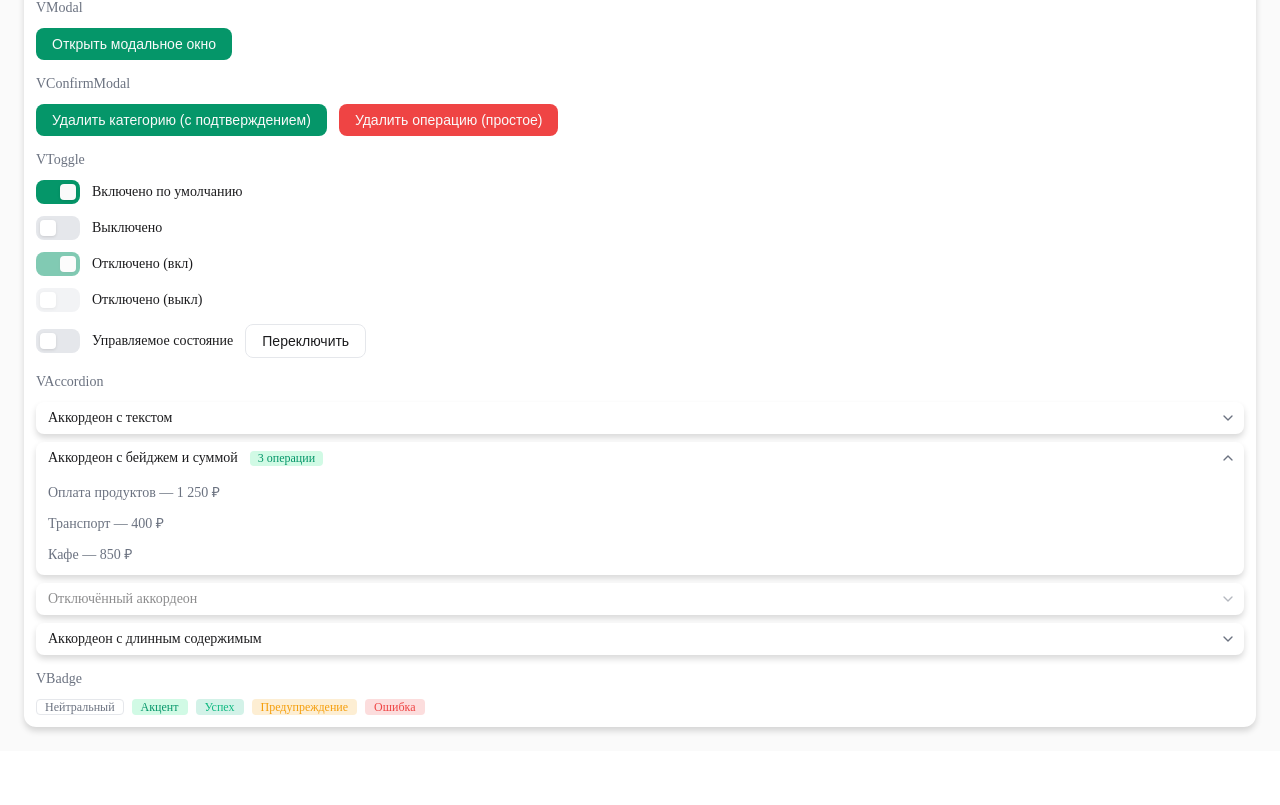
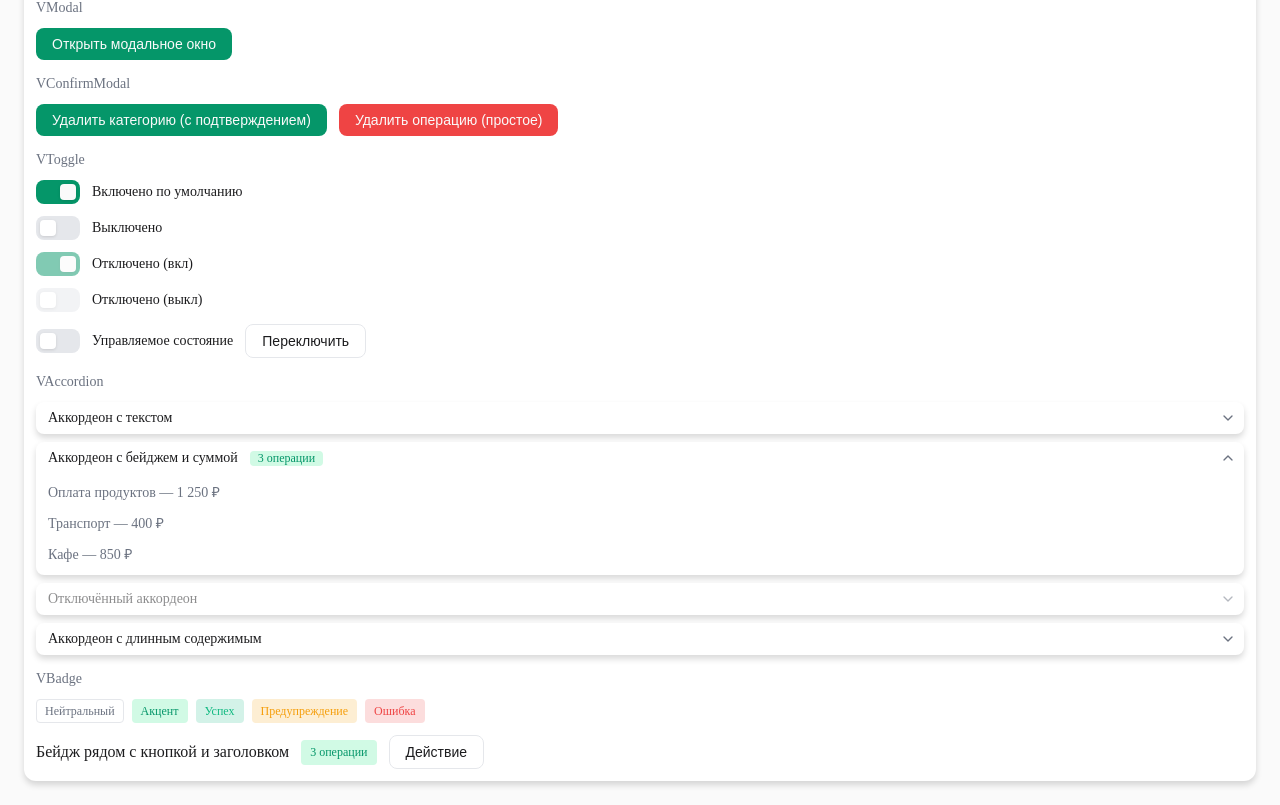
Before and after one commit to VladAvseev/my-budget-web, a React (Vite) app: page / in a window 1280 px wide. Shown: the part 799-1604 px from the top of the page. Before the commit the page ends 1550 px from the top, so only its background shows below. Built offline with nearby package versions, Linux system fonts and the light colour scheme.

Commit message:
update VBadge

```diff
--- a/src/shared/ui/UIExample/examples/VBadgeExample.tsx
+++ b/src/shared/ui/UIExample/examples/VBadgeExample.tsx
@@ -1,5 +1,6 @@
 import { useThemeStyles } from '@/shared/theme';
 import { VBadge } from '@/shared/ui/VBadge';
+import { VButton } from '@/shared/ui/VButton';
 
 export const VBadgeExample = () => {
   const styles = useThemeStyles();
@@ -16,6 +17,11 @@ export const VBadgeExample = () => {
         <VBadge variant="warning">Предупреждение</VBadge>
         <VBadge variant="danger">Ошибка</VBadge>
       </div>
+      <div style={{ display: 'flex', alignItems: 'center', gap: styles.spacing.m, flexWrap: 'wrap' }}>
+        <span style={{ fontSize: styles.typography.fontSize.l }}>Бейдж рядом с кнопкой и заголовком</span>
+        <VBadge variant="accent">3 операции</VBadge>
+        <VButton type="secondary">Действие</VButton>
+      </div>
     </div>
   );
 };
--- a/src/shared/ui/VBadge/VBadge.tsx
+++ b/src/shared/ui/VBadge/VBadge.tsx
@@ -9,6 +9,8 @@ export interface VBadgeProps {
   style?: CSSProperties;
 }
 
+const FADED_ALPHA = 0.18;
+
 function hexToRgba(hex: string, alpha: number): string {
   const normalized = hex.replace('#', '');
   const full = normalized.length === 3
@@ -17,6 +19,11 @@ function hexToRgba(hex: string, alpha: number): string {
         .map((char) => char + char)
         .join('')
     : normalized;
+
+  if (!/^[0-9a-fA-F]{6}$/.test(full)) {
+    return hex;
+  }
+
   const intValue = parseInt(full, 16);
   const red = (intValue >> 16) & 255;
   const green = (intValue >> 8) & 255;
@@ -27,31 +34,46 @@ function hexToRgba(hex: string, alpha: number): string {
 export const VBadge = ({ children, variant = 'neutral', style }: VBadgeProps) => {
   const styles = useThemeStyles();
 
-  const color = variant === 'neutral'
-    ? styles.colors.textSecondary
-    : variant === 'accent'
-      ? styles.colors.accent
-      : variant === 'success'
-        ? styles.colors.success
-        : variant === 'warning'
-          ? styles.colors.warning
-          : styles.colors.error;
+  const variantStyles: Record<
+    VBadgeVariant,
+    { color: string; backgroundColor: string; borderColor: string }
+  > = {
+    neutral: {
+      color: styles.colors.textSecondary,
+      backgroundColor: styles.colors.bgSurface,
+      borderColor: styles.colors.border,
+    },
+    accent: {
+      color: styles.colors.accent,
+      backgroundColor: styles.colors.accentLight,
+      borderColor: 'transparent',
+    },
+    success: {
+      color: styles.colors.success,
+      backgroundColor: hexToRgba(styles.colors.success, FADED_ALPHA),
+      borderColor: 'transparent',
+    },
+    warning: {
+      color: styles.colors.warning,
+      backgroundColor: hexToRgba(styles.colors.warning, FADED_ALPHA),
+      borderColor: 'transparent',
+    },
+    danger: {
+      color: styles.colors.error,
+      backgroundColor: hexToRgba(styles.colors.error, FADED_ALPHA),
+      borderColor: 'transparent',
+    },
+  };
 
-  const backgroundColor = variant === 'neutral'
-    ? styles.colors.bgSurface
-    : variant === 'accent'
-      ? styles.colors.accentLight
-      : hexToRgba(color, 0.18);
-
-  const borderColor = variant === 'neutral' ? styles.colors.border : 'transparent';
+  const { color, backgroundColor, borderColor } = variantStyles[variant];
 
   return (
     <span
       style={{
         display: 'inline-flex',
         alignItems: 'center',
-        width: 'fit-content',
-        padding: `0 ${styles.spacing.s}`,
+        flexShrink: 0,
+        padding: `${styles.spacing.xs} ${styles.spacing.s}`,
         borderRadius: styles.radius.s,
         fontSize: styles.typography.fontSize.s,
         fontWeight: styles.typography.fontWeight.medium,
```
